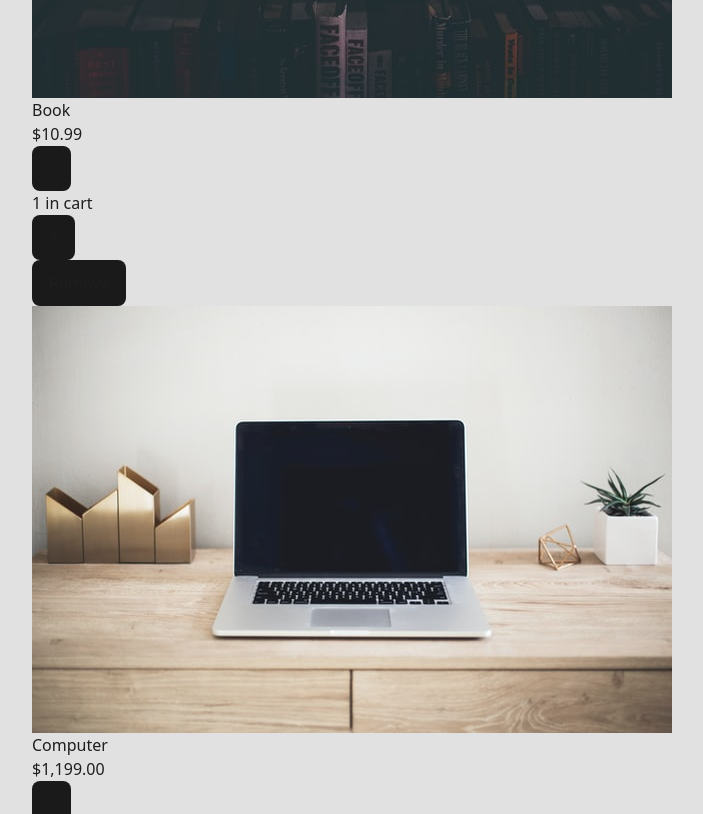
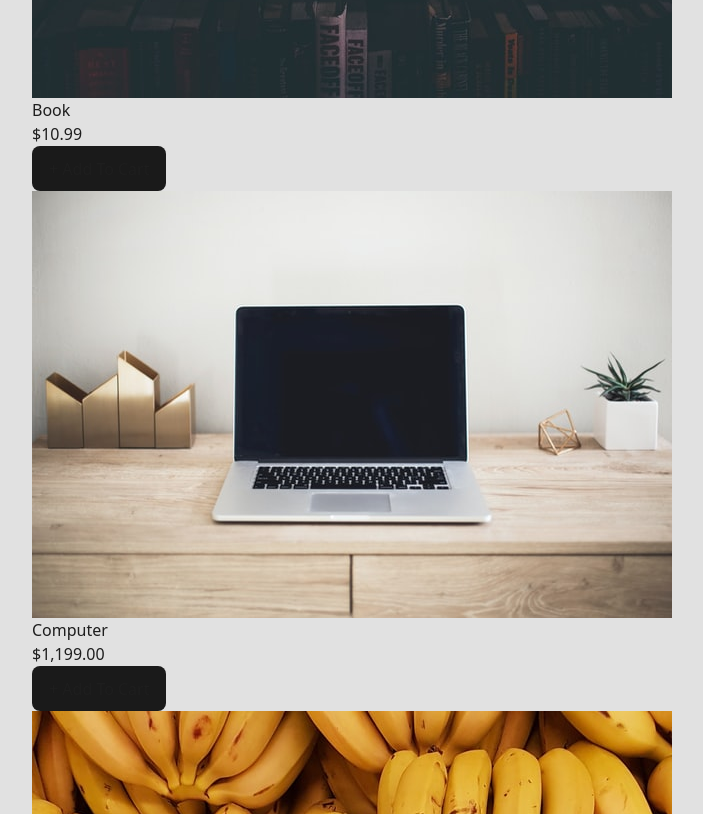
Before and after one commit to AJ1732/ShopCart, a React (Vite) app: page /store in a window 1280 px wide. Shown: the part 986-1800 px from the top of the page, without its empty margins (48-751 px from the left). Built offline with nearby package versions, Linux system fonts and the light colour scheme.

Commit message:
fix: implement context

```diff
--- a/src/components/StoreItem.tsx
+++ b/src/components/StoreItem.tsx
@@ -10,7 +10,7 @@ type StoreItemProps = {
 
 const StoreItem = ({ id, name, price, imgUrl }: StoreItemProps) => {
   const { getItemQuantity, increaseCartQuantity, decreaseCartQuantity, removeFromCart } = useStoreContext();
-  // const quantity = getItemQuantity(id);
+  const quantity = getItemQuantity(id);
 
   return (
     <article className="bg-white bg-opacity-50 rounded-md">
@@ -29,8 +29,8 @@ const StoreItem = ({ id, name, price, imgUrl }: StoreItemProps) => {
 
         <div className="col-span-2 w-full mt-auto mx-auto text-white text-center">
           {
-            // quantity === 0?
-            0?
+            quantity === 0?
+            // 0?
             <button
               onClick={() => increaseCartQuantity(id)}
               className="w-full rounded active:bg-[#1A1A1A] focus-within:outline-none"
@@ -39,8 +39,8 @@ const StoreItem = ({ id, name, price, imgUrl }: StoreItemProps) => {
             <div className="grid place-content-center gap-2">
               <div className="flex justify-center items-center gap-3">
                 <button onClick={() => decreaseCartQuantity(id)} className="w-16 font-bold">-</button>
-                <p className="max-w-40 font-medium text-xl text-[#1A1A1A]">
-                  <span>1</span> in cart
+                <p className="font-medium text-xl text-[#1A1A1A]">
+                  <span>{quantity}</span> in cart
                 </p>
                 <button onClick={() => increaseCartQuantity(id)} className="w-16 font-bold">+</button>
               </div>
--- a/src/context/StoreProvider.tsx
+++ b/src/context/StoreProvider.tsx
@@ -17,8 +17,8 @@ export const StoreContext = createContext({} as StoreContextValue);
 export const StoreProvider = ({ children }: PropsWithChildren) => {
   const [ cartItems, setCartItems ] = useState<CartItem[]>([]);
 
-  const getItemQuantity = (id: number) => {
-    return cartItems.find( item => item.id === id )?.quantity || 0
+  function getItemQuantity(id: number) {
+    return cartItems.find(item => item.id === id)?.quantity || 0
   }
 
   const increaseCartQuantity = (id: number) => {
--- a/src/main.tsx
+++ b/src/main.tsx
@@ -3,9 +3,12 @@ import ReactDOM from 'react-dom/client'
 import { RouterProvider } from 'react-router-dom'
 import { router } from './routes/routes'
 import './index.css'
+import { StoreProvider } from './context/StoreProvider'
 
 ReactDOM.createRoot(document.getElementById('root')!).render(
   <React.StrictMode>
-    <RouterProvider router={router} />
+    <StoreProvider>
+      <RouterProvider router={router} />
+    </StoreProvider>
   </React.StrictMode>,
 )
```
